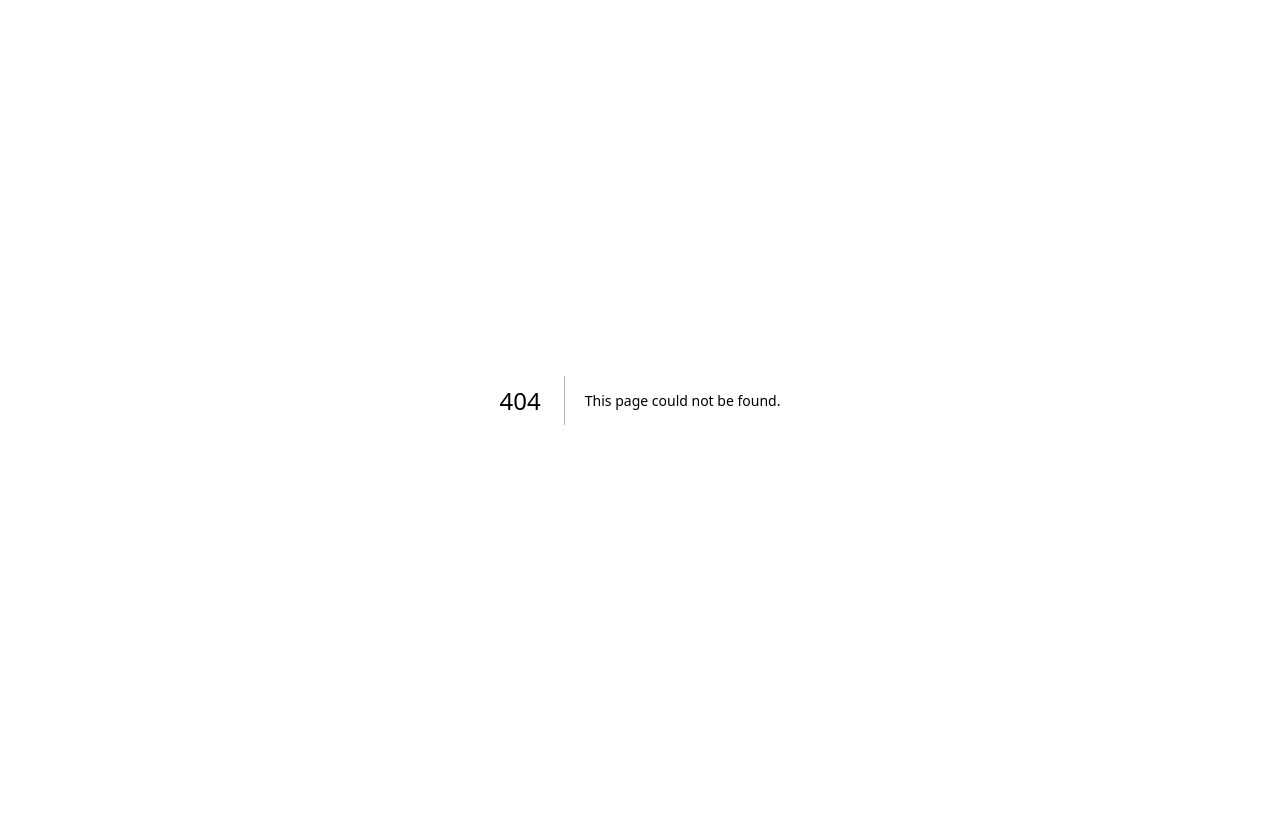
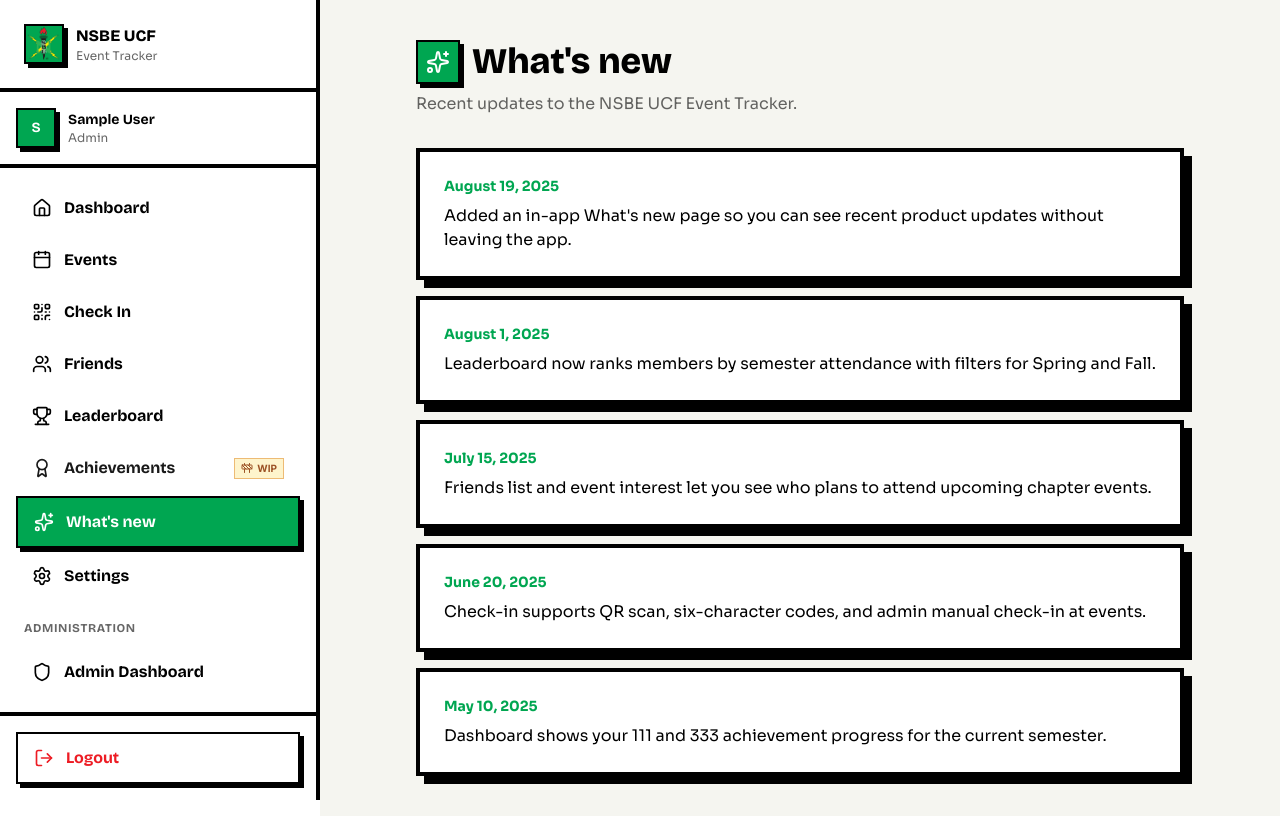
Before and after one commit to tomiwaaluko/nsbe-ucf-eventtracker, a Next.js app in the folder frontend/: page /changelog in a window 1280 px wide. Before the commit this address had no page. Built offline with nearby package versions, Linux system fonts and the light colour scheme; no server answers; sample sign-in values are in the browser's storage.

Commit message:
feat: add in-app changelog page
Co-authored-by: Tomiwa Aluko <tomiwaaluko@users.noreply.github.com>

```diff
--- /dev/null
+++ b/frontend/app/changelog/page.tsx
@@ -0,0 +1,88 @@
+"use client";
+
+import { useEffect } from "react";
+import { motion } from "framer-motion";
+import { Sparkles } from "lucide-react";
+import { Bricolage_Grotesque, Sora } from "next/font/google";
+import { DashboardLayout } from "@/components/DashboardLayout";
+import {
+  formatChangelogDate,
+  getChangelogEntries,
+  markChangelogAsRead,
+} from "@/lib/changelog";
+
+const bricolage = Bricolage_Grotesque({
+  subsets: ["latin"],
+  weight: ["400", "600", "700", "800"],
+  variable: "--font-bricolage",
+  display: "swap",
+});
+
+const sora = Sora({
+  subsets: ["latin"],
+  weight: ["300", "400", "500", "600", "700"],
+  variable: "--font-sora",
+  display: "swap",
+});
+
+export default function ChangelogPage() {
+  const entries = getChangelogEntries();
+
+  useEffect(() => {
+    markChangelogAsRead();
+  }, []);
+
+  return (
+    <DashboardLayout>
+      <div
+        className={`min-h-screen bg-[#f5f5f0] p-6 lg:p-10 ${bricolage.variable} ${sora.variable}`}
+      >
+        <div className="max-w-3xl mx-auto">
+          <div className="mb-8">
+            <div className="flex items-center gap-3 mb-2">
+              <div className="relative">
+                <div className="absolute inset-0 bg-black translate-x-1 translate-y-1" />
+                <div className="relative bg-[#00a651] border-2 border-black p-2">
+                  <Sparkles className="w-6 h-6 text-white" />
+                </div>
+              </div>
+              <h1
+                className={`text-3xl lg:text-4xl font-extrabold text-black ${bricolage.className}`}
+              >
+                What&apos;s new
+              </h1>
+            </div>
+            <p className={`text-black/60 ${sora.className}`}>
+              Recent updates to the NSBE UCF Event Tracker.
+            </p>
+          </div>
+
+          <div className="space-y-4">
+            {entries.map((entry, index) => (
+              <motion.article
+                key={entry.version}
+                initial={{ opacity: 0, y: 12 }}
+                animate={{ opacity: 1, y: 0 }}
+                transition={{ delay: index * 0.05 }}
+                className="relative"
+              >
+                <div className="absolute inset-0 bg-black translate-x-2 translate-y-2" />
+                <div className="relative bg-white border-4 border-black p-5 lg:p-6">
+                  <time
+                    dateTime={entry.date}
+                    className={`block text-sm font-bold text-[#00a651] mb-2 ${sora.className}`}
+                  >
+                    {formatChangelogDate(entry.date)}
+                  </time>
+                  <p className={`text-black ${sora.className}`}>
+                    {entry.summary}
+                  </p>
+                </div>
+              </motion.article>
+            ))}
+          </div>
+        </div>
+      </div>
+    </DashboardLayout>
+  );
+}
--- a/frontend/components/DashboardLayout.tsx
+++ b/frontend/components/DashboardLayout.tsx
@@ -84,6 +84,7 @@ export function DashboardLayout({ children }: DashboardLayoutProps) {
       friends: "friends",
       leaderboard: "leaderboard",
       achievements: "achievements",
+      changelog: "changelog",
       settings: "settings",
     };
 
@@ -109,6 +110,7 @@ export function DashboardLayout({ children }: DashboardLayoutProps) {
       friends: "/friends",
       leaderboard: "/leaderboard",
       achievements: "/achievements",
+      changelog: "/changelog",
       settings: "/settings",
     };
 
--- a/frontend/components/Sidebar.tsx
+++ b/frontend/components/Sidebar.tsx
@@ -12,8 +12,10 @@ import {
   Shield,
   Construction,
   Trophy,
+  Sparkles,
 } from "lucide-react";
 import { useState, useEffect } from "react";
+import { useChangelogUnread } from "@/lib/changelog";
 import Image from "next/image";
 import { Bricolage_Grotesque, Sora } from "next/font/google";
 
@@ -136,6 +138,13 @@ const menuItems = [
   },
 
   {
+    id: "changelog",
+    label: "What's new",
+    icon: Sparkles,
+    roles: ["member", "admin", "super_admin"],
+    section: "main",
+  },
+  {
     id: "settings",
     label: "Settings",
     icon: Settings,
@@ -152,6 +161,7 @@ export function Sidebar({
   onLogout,
 }: SidebarProps) {
   const [mounted, setMounted] = useState(false);
+  const hasUnreadChangelog = useChangelogUnread();
 
   // Only render admin section after hydration to prevent hydration mismatch
   useEffect(() => {
@@ -284,6 +294,12 @@ export function Sidebar({
                           WIP
                         </span>
                       )}
+                      {item.id === "changelog" && hasUnreadChangelog && (
+                        <span
+                          className={`${(item as { wip?: boolean }).wip ? "" : "ml-auto"} w-2.5 h-2.5 rounded-full bg-[#ed1c24] border border-black flex-shrink-0`}
+                          aria-label="Unread updates"
+                        />
+                      )}
                     </div>
                   </motion.button>
                 );
--- a/frontend/components/TopBar.tsx
+++ b/frontend/components/TopBar.tsx
@@ -16,8 +16,10 @@ import {
   Settings,
   Construction,
   Trophy,
+  Sparkles,
 } from "lucide-react";
 import { useState, useEffect } from "react";
+import { useChangelogUnread } from "@/lib/changelog";
 import Image from "next/image";
 import { Bricolage_Grotesque, Sora } from "next/font/google";
 
@@ -130,6 +132,13 @@ const menuItems = [
     section: "admin",
   },
   {
+    id: "changelog",
+    label: "What's new",
+    icon: Sparkles,
+    roles: ["member", "admin", "super_admin"],
+    section: "main",
+  },
+  {
     id: "settings",
     label: "Settings",
     icon: Settings,
@@ -143,11 +152,13 @@ const NavLink = ({
   isActive,
   onNavigate,
   onClose,
+  showUnreadDot = false,
 }: {
   item: (typeof menuItems)[0] & { wip?: boolean };
   isActive: boolean;
   onNavigate: (page: string) => void;
   onClose: () => void;
+  showUnreadDot?: boolean;
 }) => {
   const Icon = item.icon;
   return (
@@ -172,6 +183,12 @@ const NavLink = ({
           WIP
         </span>
       )}
+      {showUnreadDot && (
+        <span
+          className={`${item.wip ? "" : "ml-auto"} w-2.5 h-2.5 rounded-full bg-[#ed1c24] border border-black flex-shrink-0`}
+          aria-label="Unread updates"
+        />
+      )}
     </motion.button>
   );
 };
@@ -185,6 +202,7 @@ export function TopBar({
 }: TopBarProps) {
   const [menuOpen, setMenuOpen] = useState(false);
   const [mounted, setMounted] = useState(false);
+  const hasUnreadChangelog = useChangelogUnread();
 
   useEffect(() => {
     setMounted(true);
@@ -275,6 +293,12 @@ export function TopBar({
                       <Construction className="w-2.5 h-2.5" />
                       WIP
                     </span>
+                  )}
+                  {item.id === "changelog" && hasUnreadChangelog && (
+                    <span
+                      className="w-2 h-2 rounded-full bg-[#ed1c24] border border-black flex-shrink-0"
+                      aria-label="Unread updates"
+                    />
                   )}
                 </motion.button>
               );
@@ -402,6 +426,9 @@ export function TopBar({
                     isActive={currentPage === item.id}
                     onNavigate={onNavigate}
                     onClose={() => setMenuOpen(false)}
+                    showUnreadDot={
+                      item.id === "changelog" && hasUnreadChangelog
+                    }
                   />
                 ))}
 
--- /dev/null
+++ b/frontend/content/changelog.json
@@ -0,0 +1,30 @@
+{
+  "_readme": "Add a new object to the start of entries (newest first). Use a unique version string (e.g. 2025-08-19) so the unread dot clears after members open What's new. Keep summary to one sentence.",
+  "entries": [
+    {
+      "version": "2025-08-19",
+      "date": "2025-08-19",
+      "summary": "Added an in-app What's new page so you can see recent product updates without leaving the app."
+    },
+    {
+      "version": "2025-08-01",
+      "date": "2025-08-01",
+      "summary": "Leaderboard now ranks members by semester attendance with filters for Spring and Fall."
+    },
+    {
+      "version": "2025-07-15",
+      "date": "2025-07-15",
+      "summary": "Friends list and event interest let you see who plans to attend upcoming chapter events."
+    },
+    {
+      "version": "2025-06-20",
+      "date": "2025-06-20",
+      "summary": "Check-in supports QR scan, six-character codes, and admin manual check-in at events."
+    },
+    {
+      "version": "2025-05-10",
+      "date": "2025-05-10",
+      "summary": "Dashboard shows your 111 and 333 achievement progress for the current semester."
+    }
+  ]
+}
--- /dev/null
+++ b/frontend/lib/changelog.ts
@@ -0,0 +1,73 @@
+"use client";
+
+import { useEffect, useState } from "react";
+import changelogData from "@/content/changelog.json";
+
+export type ChangelogEntry = {
+  version: string;
+  date: string;
+  summary: string;
+};
+
+export const CHANGELOG_LAST_SEEN_KEY = "changelog-last-seen";
+
+const MAX_ENTRIES = 10;
+
+export function getChangelogEntries(maxEntries = MAX_ENTRIES): ChangelogEntry[] {
+  return [...changelogData.entries]
+    .sort(
+      (a, b) => new Date(b.date).getTime() - new Date(a.date).getTime()
+    )
+    .slice(0, maxEntries);
+}
+
+export function getLatestChangelogVersion(): string | null {
+  return getChangelogEntries(1)[0]?.version ?? null;
+}
+
+export function hasUnreadChangelog(): boolean {
+  if (typeof window === "undefined") return false;
+
+  const latest = getLatestChangelogVersion();
+  if (!latest) return false;
+
+  return localStorage.getItem(CHANGELOG_LAST_SEEN_KEY) !== latest;
+}
+
+export function markChangelogAsRead(): void {
+  if (typeof window === "undefined") return;
+
+  const latest = getLatestChangelogVersion();
+  if (!latest) return;
+
+  localStorage.setItem(CHANGELOG_LAST_SEEN_KEY, latest);
+  window.dispatchEvent(new Event("changelog-read"));
+}
+
+export function formatChangelogDate(date: string): string {
+  return new Intl.DateTimeFormat("en-US", {
+    year: "numeric",
+    month: "long",
+    day: "numeric",
+    timeZone: "UTC",
+  }).format(new Date(`${date}T12:00:00Z`));
+}
+
+export function useChangelogUnread(): boolean {
+  const [hasUnread, setHasUnread] = useState(false);
+
+  useEffect(() => {
+    const update = () => setHasUnread(hasUnreadChangelog());
+
+    update();
+    window.addEventListener("storage", update);
+    window.addEventListener("changelog-read", update);
+
+    return () => {
+      window.removeEventListener("storage", update);
+      window.removeEventListener("changelog-read", update);
+    };
+  }, []);
+
+  return hasUnread;
+}
```
Also changed, not shown: 1 other file (tests, documents, lock files or other folders).
